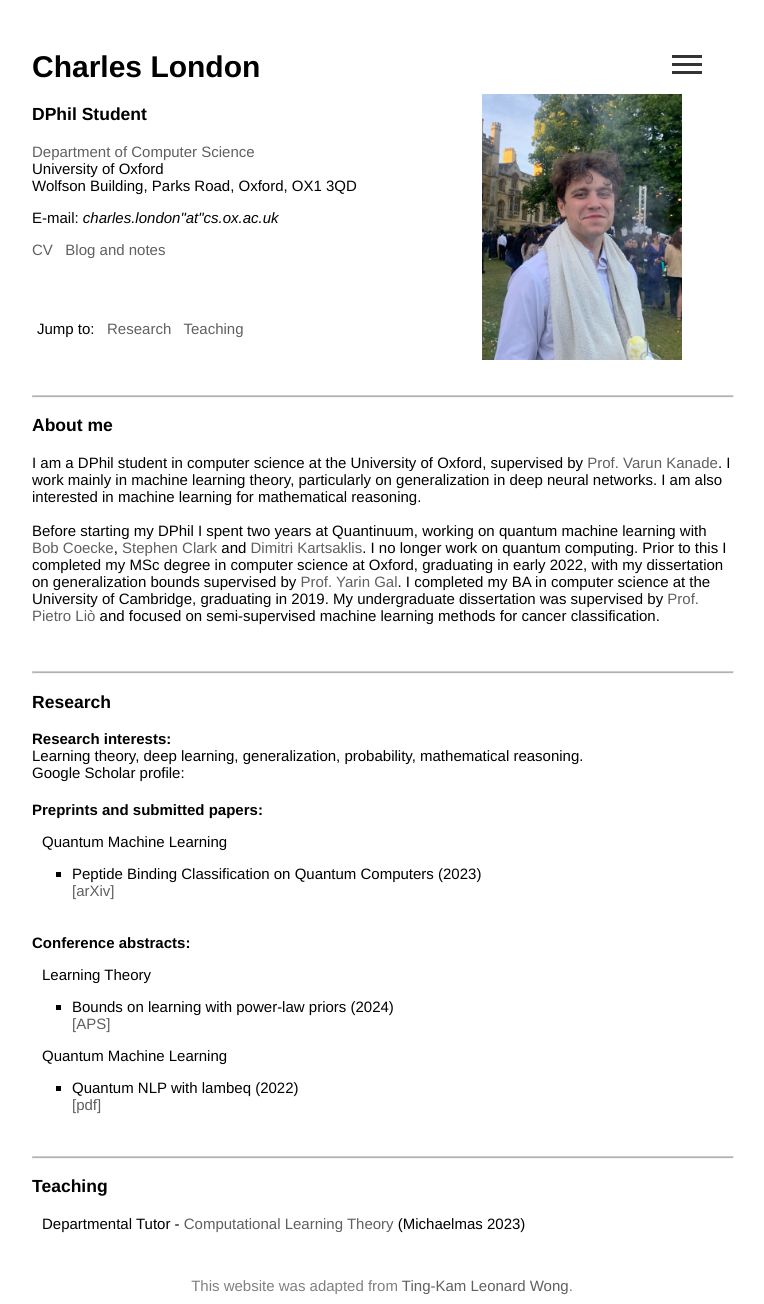
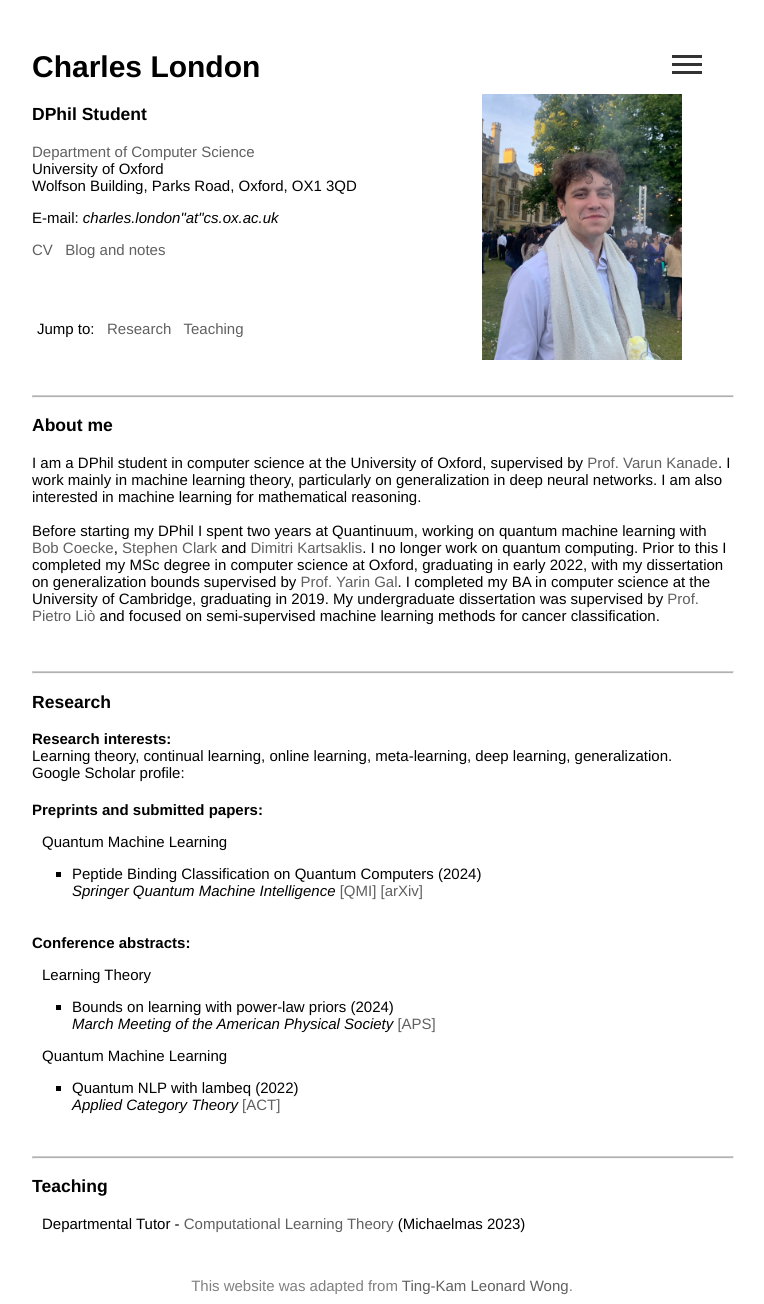
Before and after one commit to le-big-mac/le-big-mac.github.io, a Jekyll site: the page built from index.html, in a window 1280 px wide. Shown: the whole page, without its empty margins (258-1022 px from the left). Built offline with Jekyll 4.4.1, drawn with Linux system fonts in a browser that asks for light colours; a style sheet for code colours, icons or effects is not loaded.

Commit message:
update research

```diff
--- a/index.html
+++ b/index.html
@@ -53,7 +53,7 @@ title: Charles London, University of Oxford
 <div class="textblock3" id="research">
 	<h3>Research</h3>
     <b>Research interests:</b><br>
-    Learning theory, deep learning, generalization, probability, mathematical reasoning.<br>
+    Learning theory, continual learning, online learning, meta-learning, deep learning, generalization.<br>
     Google Scholar profile: <a href = "https://scholar.google.com/citations?user=ghU-4hUAAAAJ&hl=en"><i class="ai ai-google-scholar-square ai-2x"></i></a><br>
 </div>
 
@@ -62,8 +62,8 @@ title: Charles London, University of Oxford
     <p style="text-indent: 10px;">
     Quantum Machine Learning
     <ul class="b">
-        <li>Peptide Binding Classification on Quantum Computers (2023)<BR>
-            <a href="https://arxiv.org/abs/2311.15696">[arXiv]</a>
+        <li>Peptide Binding Classification on Quantum Computers (2024)<BR>
+            <i>Springer Quantum Machine Intelligence</i> <a href="https://link.springer.com/article/10.1007/s42484-024-00154-3">[QMI]</a>  <a href="https://arxiv.org/abs/2311.15696">[arXiv]</a>
     </ul>
     </p>
 </div>
@@ -74,14 +74,14 @@ title: Charles London, University of Oxford
         Learning Theory
         <ul class="b">
             <li>Bounds on learning with power-law priors (2024)<BR>
-                <a href="https://meetings.aps.org/Meeting/MAR24/Session/T28.6">[APS]</a>
+                <i>March Meeting of the American Physical Society</i> <a href="https://meetings.aps.org/Meeting/MAR24/Session/T28.6">[APS]</a>
         </ul>
     </p>
     <p style="text-indent: 10px;">
         Quantum Machine Learning
         <ul class="b">
             <li>Quantum NLP with lambeq (2022)<BR>
-                <a href="https://msp.cis.strath.ac.uk/act2022/papers/ACT2022_paper_7003.pdf">[pdf]</a>
+                <i>Applied Category Theory</i> <a href="https://msp.cis.strath.ac.uk/act2022/papers/ACT2022_paper_7003.pdf">[ACT]</a>
         </ul>
     </p>
 </div>
```
